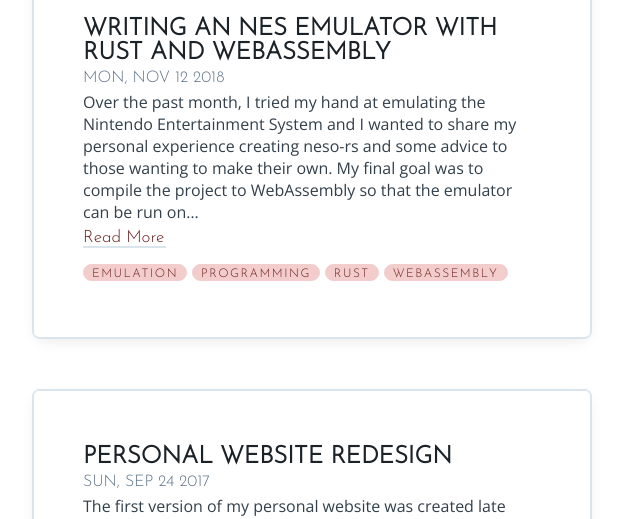
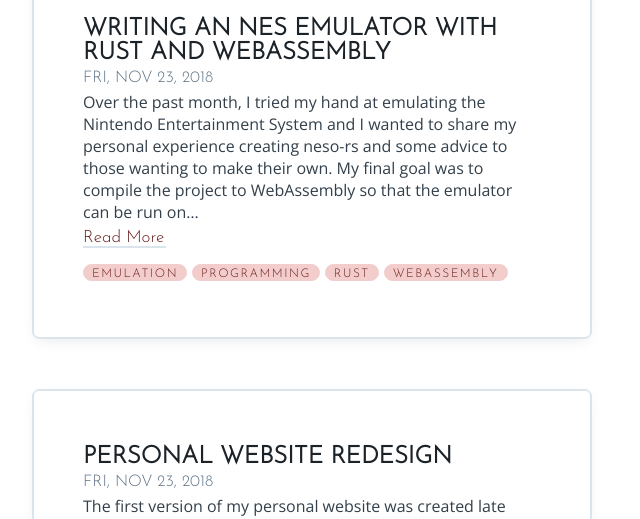
Before and after one commit to jeffrey-xiao/jeffrey-xiao.github.io, a Gatsby site: page /blog in a window 1280 px wide. Shown: the part 260-779 px from the top of the page, 118-758 px from the left. Built offline with nearby package versions, Linux system fonts and the light colour scheme; Gatsby itself is replaced by a stand-in of ours; some packages are replaced by stand-ins of ours.

Commit message:
Update dependencies and remove dateFormat dependency

```diff
--- a/src/components/postList.js
+++ b/src/components/postList.js
@@ -1,6 +1,5 @@
 import PropTypes from 'prop-types';
 import React from 'react';
-import dateFormat from 'dateformat';
 import styled from 'styled-components';
 import { Link } from 'gatsby';
 
@@ -69,10 +68,8 @@
       );
     });
 
-    const formattedDate = dateFormat(
-      new Date(this.props.date_created),
-      'ddd, mmm dd yyyy',
-    );
+    const dateOptions = { weekday: 'short', year: 'numeric', month: 'short', day: 'numeric' };
+    const formattedDate = new Date().toLocaleDateString('en-US', dateOptions);
 
     return (
       <Section>
--- a/src/templates/post.js
+++ b/src/templates/post.js
@@ -1,6 +1,5 @@
 import React from 'react';
 import ReactDisqusComments from 'react-disqus-comments';
-import dateFormat from 'dateformat';
 import styled from 'styled-components';
 import { Helmet } from 'react-helmet';
 import { Link } from 'gatsby';
@@ -167,10 +166,8 @@
     const { pageContext: { post: { node: post }, prevPost, nextPost } } = this.props;
     const tags = [];
 
-    const formattedDate = dateFormat(
-      new Date(post.frontmatter.date_created),
-      'ddd, mmmm dd yyyy',
-    );
+    const dateOptions = { weekday: 'long', year: 'numeric', month: 'long', day: 'numeric' };
+    const formattedDate = new Date().toLocaleDateString('en-US', dateOptions);
 
     post.frontmatter.tags.forEach((tagName) => {
       tags.push(
```
Also changed, not shown: package.json (+4 -5 lines), 1 other file.
